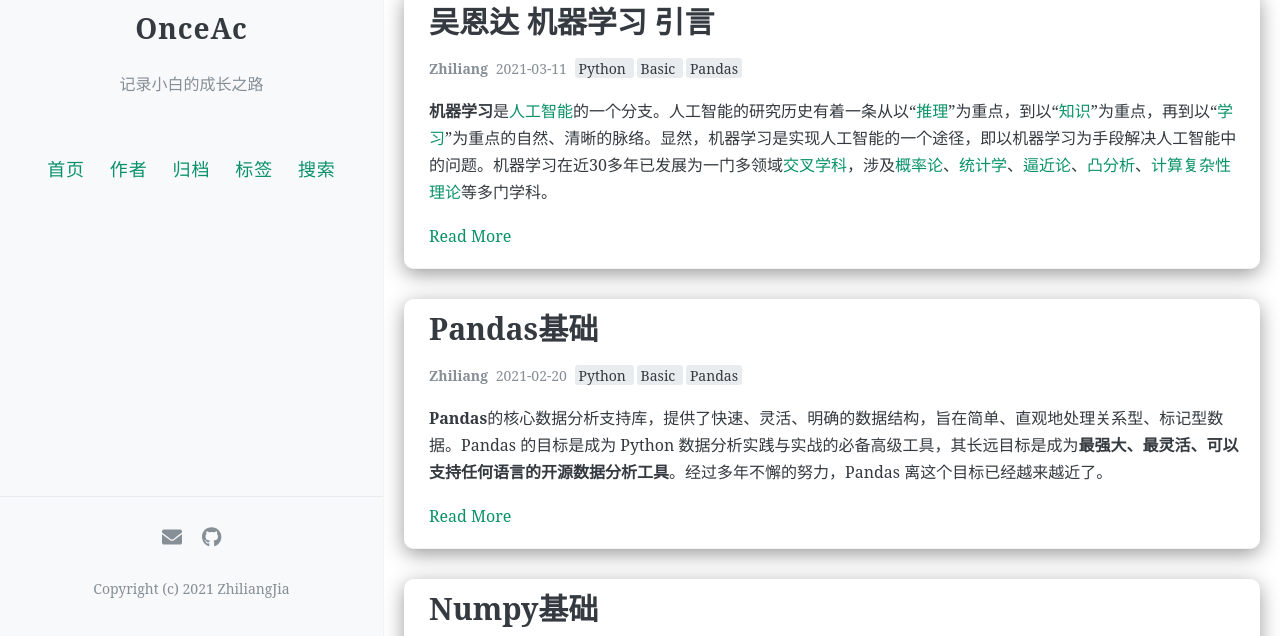
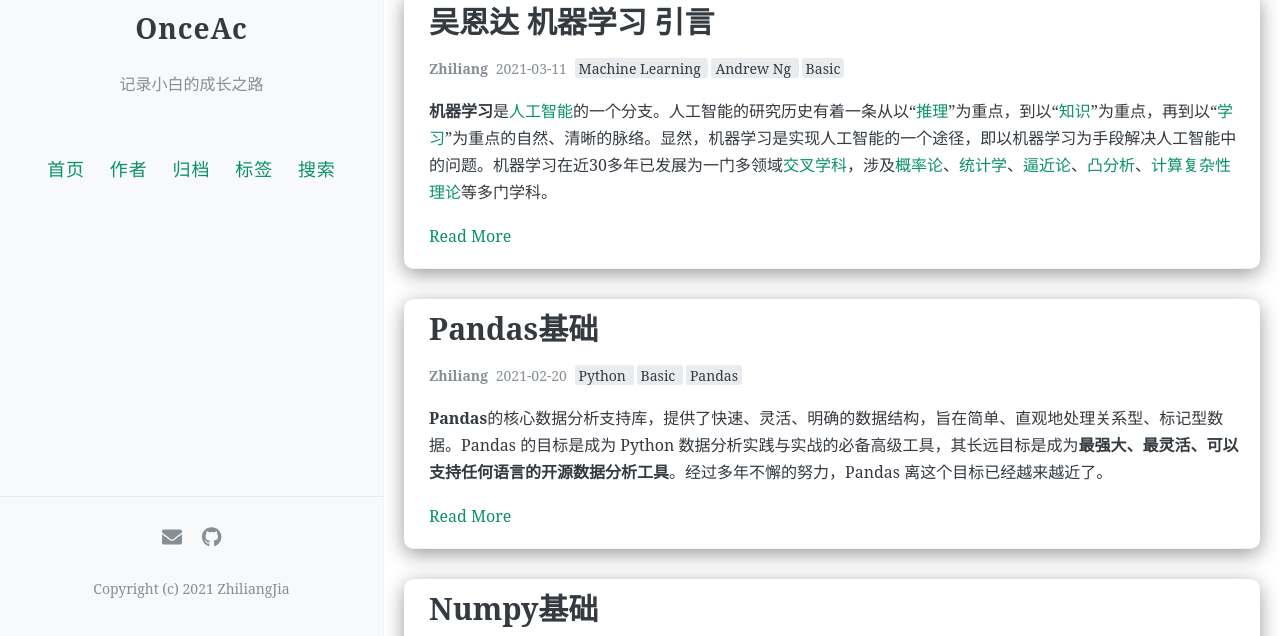
Before and after one commit to ZhiliangJia/OnceAc, a Jekyll site: the page built from index.html, in a window 1280 px wide and 900 px high, cut to the strip 264-900 px from the top of the window. Built offline with Jekyll 4.4.1, drawn with Linux system fonts in a browser that asks for light colours; the list of posts is cut into pages by our own code; comment, search, counter and statistics services are not loaded.

Commit message:
Andrew Machine

```diff
--- a/_posts/2021-03-11-01_Andrew Machine Introduction.md
+++ b/_posts/2021-03-11-01_Andrew Machine Introduction.md
@@ -3,7 +3,7 @@ layout: post
 title: 吴恩达 机器学习 引言
 date: 2021-03-11
 author: Zhiliang
-tags: [Python,Basic,Pandas]
+tags: [Machine Learning,Andrew Ng,Basic]
 toc: true
 mathjax: true
 ---
```
